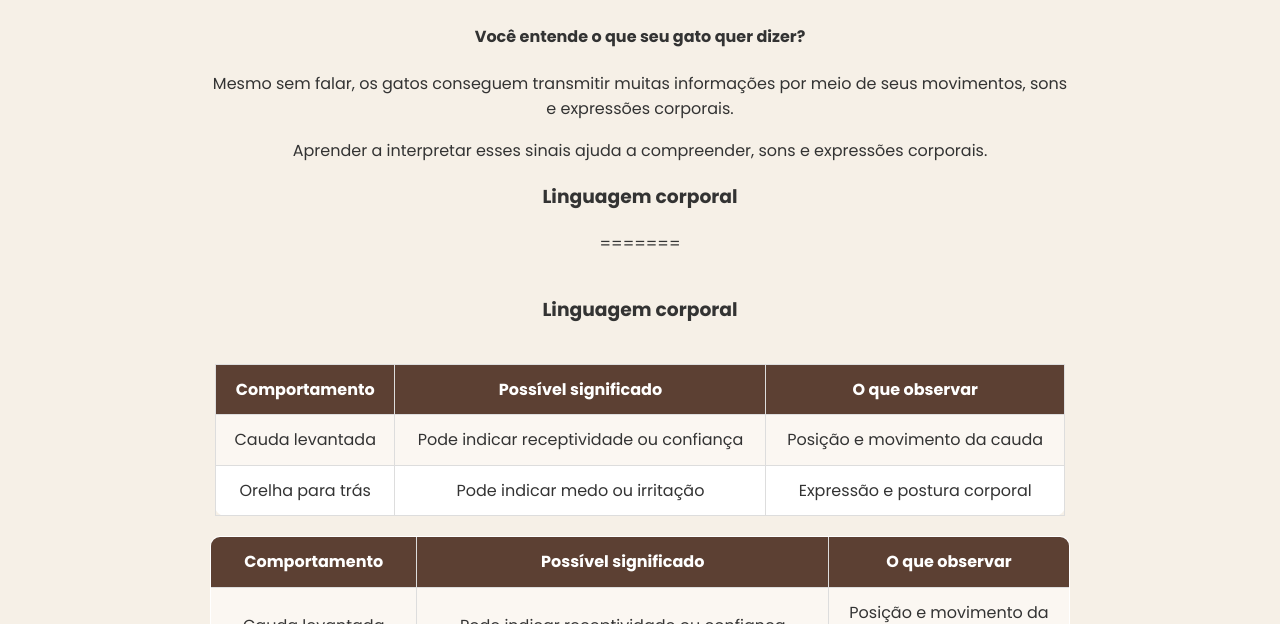
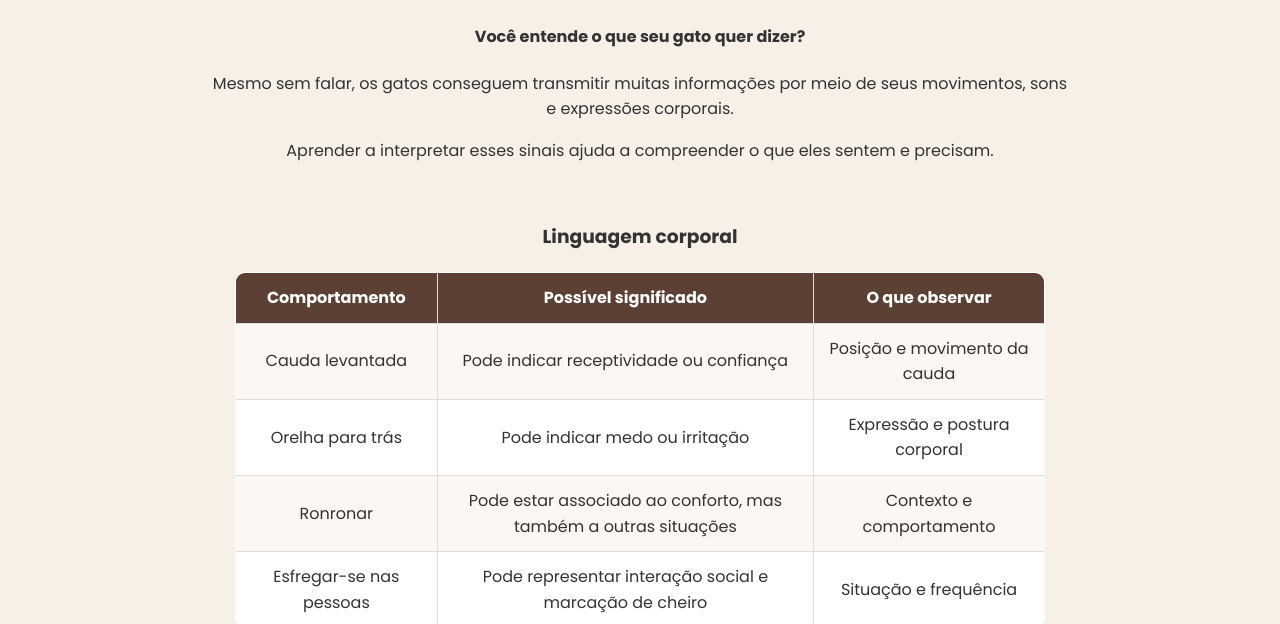
Before and after one commit to r-vilemen/gatices, a plain HTML site: page guia.html in a window 1280 px wide. Shown: the part 176-800 px from the top of the page. Drawn offline with Linux system fonts and the light colour scheme.

Commit message:
ajuste de estrutura

```diff
--- a/guia.html
+++ b/guia.html
@@ -8,6 +8,7 @@
 
     <link rel="stylesheet" href="style.css">
 </head>
+
 <body>
     <header>
         <div class="logo">
@@ -25,29 +26,9 @@
     <section class="comportamento">
         <h2>Guia do felino</h2>
         <h4>Você entende o que seu gato quer dizer?</h4>
-        Mesmo sem falar, os gatos conseguem transmitir muitas informações por meio de seus movimentos, sons e
-            expressões corporais.
-        </p>
-        Aprender a interpretar esses sinais ajuda a compreender, sons e expressões corporais.</p>
-<div class="Linguagem corporal">
-        <h3>Linguagem corporal</h3>
-        <table class="tabela" border="1">
-        <tr>
-        <th>Comportamento</th>
-        <th>Possível significado</th>
-        <th>O que observar</th>
-        </tr>
-        <tr>
-            <td>Cauda levantada</td>
-            <td>Pode indicar receptividade ou confiança</td>
-            <td>Posição e movimento da cauda</td>
-        </tr>
-        <tr>
-            <td>Orelha para trás</td>
-            <td>Pode indicar medo ou irritação</td>
-            <td>Expressão e postura corporal</td>
-        </tr>
-=======
+        <p>Mesmo sem falar, os gatos conseguem transmitir muitas informações por meio de seus movimentos, sons e
+            expressões corporais.</p>
+        <p>Aprender a interpretar esses sinais ajuda a compreender o que eles sentem e precisam.</p>
     </section>
 
     <section class="tabela">
@@ -131,7 +112,9 @@
         </div>
 
         <p>Cuidar é mais do que alimentar. É entender, proteger e amar!</p>
-    <p>Ter um gato em casa é uma experiência cheia de carinho, descobertas e responsabilidades. Apesar de serem conhecidos por sua independência, os felinos precisam de atenção, cuidados específicos e um ambiente adequado para viverem felizes e saudáveis</p>-->
+        <p>Ter um gato em casa é uma experiência cheia de carinho, descobertas e responsabilidades. Apesar de serem
+            conhecidos por sua independência, os felinos precisam de atenção, cuidados específicos e um ambiente
+            adequado para viverem felizes e saudáveis.</p>
 
     </section>
 
@@ -141,7 +124,8 @@
             <img src="assents/images (1).jpg" alt="Foto de um gato">
             <div class="alm">
                 <p>Alimentação e hidratação</p>
-            <p>Uma alimentação equilibrada e água fresca são fundamentais para a saúde e o desenvolvimento do felino.</p>
+                <p>Uma alimentação equilibrada e água fresca são fundamentais para a saúde e o desenvolvimento do
+                    felino.</p>
             </div>
         </div>
         <div>
@@ -149,7 +133,8 @@
                 <img src="assents/images (5).jpg" alt="foto do gato">
                 <div class="hgn">
                     <p>Higiene e limpeza</p>
-            <p>A higiene dos pelos, a limpeza da caixa de areia e os cuidados com o ambiente ajudam a manter o gato saudável.</p>
+                    <p>A higiene dos pelos, a limpeza da caixa de areia e os cuidados com o ambiente ajudam a manter o
+                        gato saudável.</p>
                 </div>
             </div>
             <div class="saude">
@@ -163,7 +148,8 @@
                 <img src="assents/images (4).jpg" alt="foto do gato">
                 <div class="amr">
                     <p>Amor e bem-estar</p>
-                <p>Brincadeiras, segurança, estímulos e respeito ao espaço do animal fazem parte de uma vida equilibrada.</p>
+                    <p>Brincadeiras, segurança, estímulos e respeito ao espaço do animal fazem parte de uma vida
+                        equilibrada.</p>
                 </div>
             </div>
 
@@ -172,7 +158,9 @@
 
     <section class="cuidar">
         <h2>Cada cuidado faz a diferença!</h2>
-        <p>Todos esses cuidados estão conectados e são importantes para garantir a qualidade de vida do seu gato.<br>Quando atendemos às necessidades dos felinos, contribuímos para que eles tenham uma vida mais saudável, segura e feliz.</p>
+        <p>Todos esses cuidados estão conectados e são importantes para garantir a qualidade de vida do seu
+            gato.<br>Quando atendemos às necessidades dos felinos, contribuímos para que eles tenham uma vida mais
+            saudável, segura e feliz.</p>
         <p><strong>Mas como colocar tudo isso em prática?</strong> É isso que vamos descobrir na próxima etapa!</p>
 
         <div class="cent">
```
Lines whose indentation alone changed are shown as unchanged.
